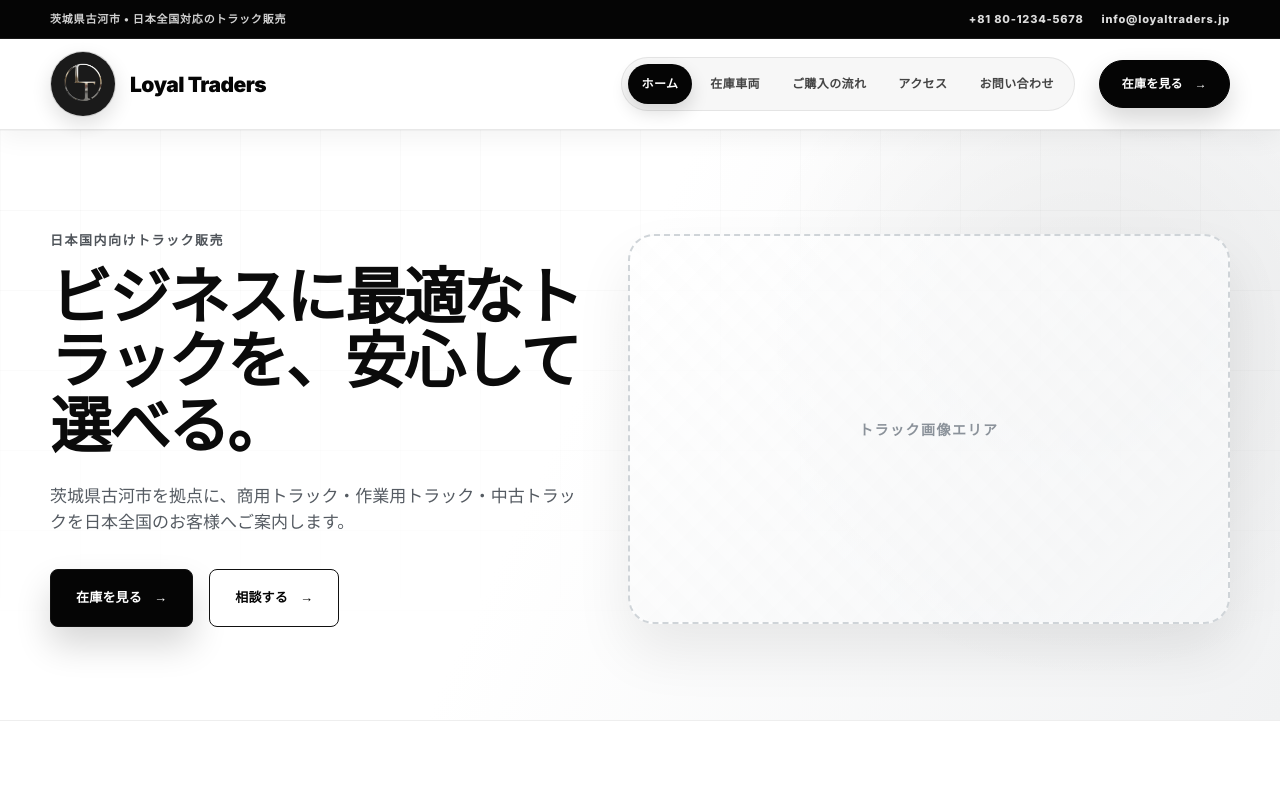
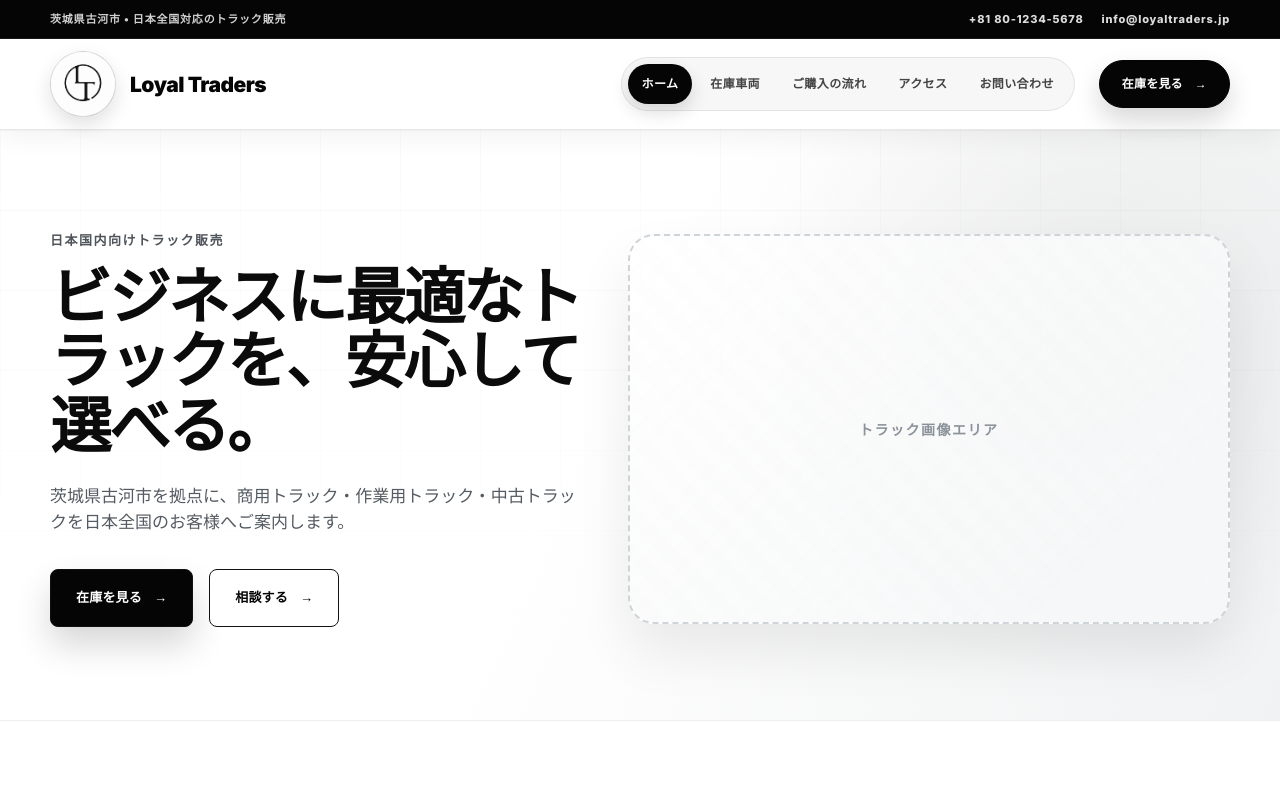
Before and after one commit to Friedazebalili/Loyal-Traders, a plain HTML site: page index.html in a window 1280 px wide. Shown: the top 796 px of the page. Drawn offline with Linux system fonts and the light colour scheme.

Commit message:
Update index.html

```diff
--- a/index.html
+++ b/index.html
@@ -1337,7 +1337,7 @@
     <div class="container header-inner">
       <a class="brand" href="#" aria-label="Loyal Traders ホームページ">
         <span class="logo-shell">
-          <img src="https://raw.githubusercontent.com/Friedazebalili/Loyal-Traders/0dad71a89a3eb8dbd9c91e002211345a10a590bc/images/LT%20Logo%20-%20Silver%20on%20Dark.png" alt="Loyal Traders ロゴ">
+          <img src="https://github.com/Friedazebalili/Loyal-Traders/blob/20732425cc758de57a05117e1248a89f4187ed29/images/LT%20Logo%20-%20Black%20%26%20White.png" alt="Loyal Traders ロゴ">
         </span>
 
         <span class="brand-copy">
```
